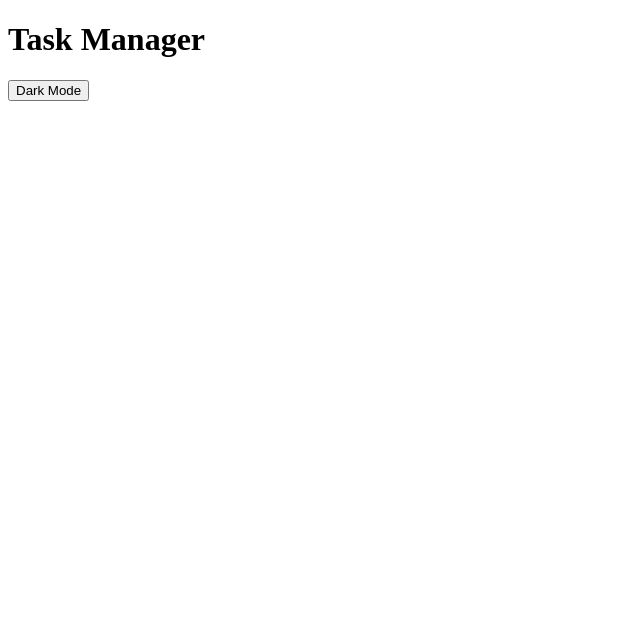
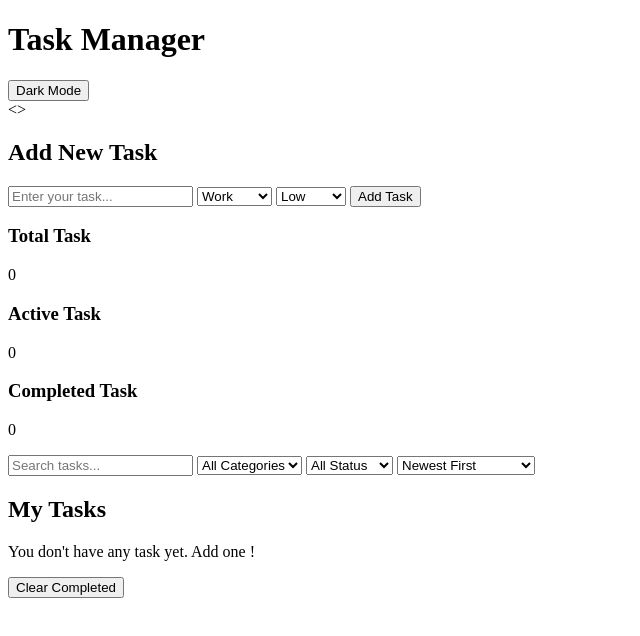
Before and after one commit to Rahul-Damal25/Task-Manager-, a plain HTML site: page index.html in a window 1280 px wide. Shown: the whole page, without its empty margins (0-640 px from the left). Drawn offline with Linux system fonts and the light colour scheme.

Commit message:
HTML structure Complete

```diff
--- a/index.html
+++ b/index.html
@@ -14,9 +14,95 @@
     </header>
 
 
-    <main>
+    <>
 
-           <section></section>
+           <section id="addtasksection">
+
+            <h2>Add New Task</h2>
+
+                  <form id="taskform">
+
+                    <input type="text" id="taskinput" placeholder="Enter your task...">
+
+                    <select id="categoryinput">
+                        <option value="Work"> Work</option>
+                        <option value="Personal"> Personal</option>
+                        <option value="Study"> Study</option>
+                    </select>
+
+                    <select id="priorityinput">
+                        <option value="Low">Low</option>
+                        <option value="Medium">Medium</option>
+                        <option value="High">High</option>
+                    </select>
+
+                    <button type="submit"> Add Task</button>
+                  </form>
+
+
+           </section>
+
+           <!--Task counter-->
+
+           <section id="taskcounter">
+
+            <div>
+                <h3>Total Task</h3>
+                <p id="totalcount">0</p>
+            </div>
+
+            <div>
+                <h3>Active Task</h3>
+                <p id="activetask">0</p>
+            </div>
+
+            <div>
+                <h3>Completed Task</h3>
+                <p id="Completedcount">0</p>
+            </div>
+           </section>
+
+
+           <!-- search and filters-->
+
+           <section id="filtersection">
+            <input type="text" id="searchinput" placeholder="Search tasks...">
+
+            <select  id="categoryfilter">
+                <option value="all">All Categories</option>
+                <option value="Work">Work</option>
+                <option value="Personal">Personal</option>
+                <option value="Study">Study</option>
+            </select>
+
+            <select  id="Statusfilter">
+                <option value="All">All Status</option>
+                <option value="Active">Active</option>
+                <option value="Completed">Completed</option>
+            </select>
+
+            <select  id="sortSelect">
+                <option value="newest">Newest First</option>
+                <option value="oldest">Oldest first</option>
+                <option value="high-low">High to Low</option>
+                <option value="low-high">Low to High Priority </option>
+            </select>
+           </section>
+
+           <!--Task list-->
+
+           <section id="tasksection">
+            <h2>    My Tasks</h2>
+
+            <div id="tasklist"></div>
+
+            <p id="emptymessage">You don't have any task yet. Add one !</p>
+           </section>
+
+           <!--clear complted-->
+           <section>
+            <button id="clearcompletedbtn"> Clear Completed</button>
+           </section>
 
     </main>
 
```
